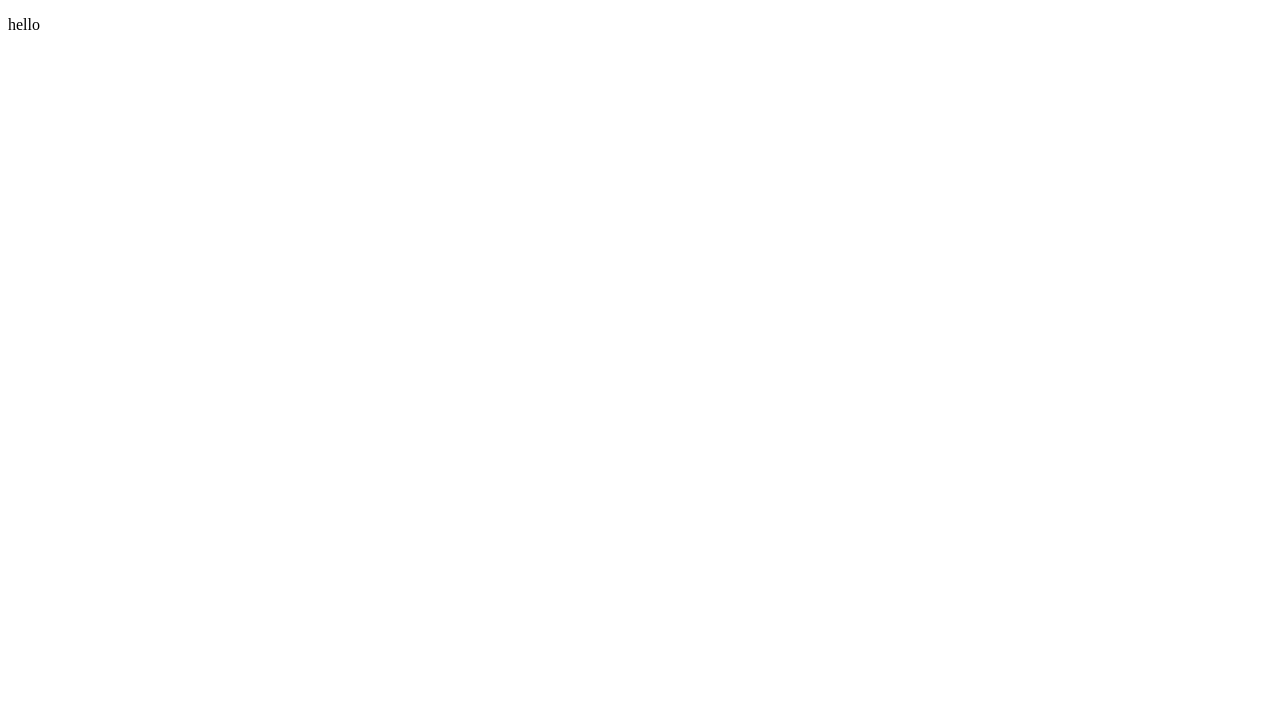
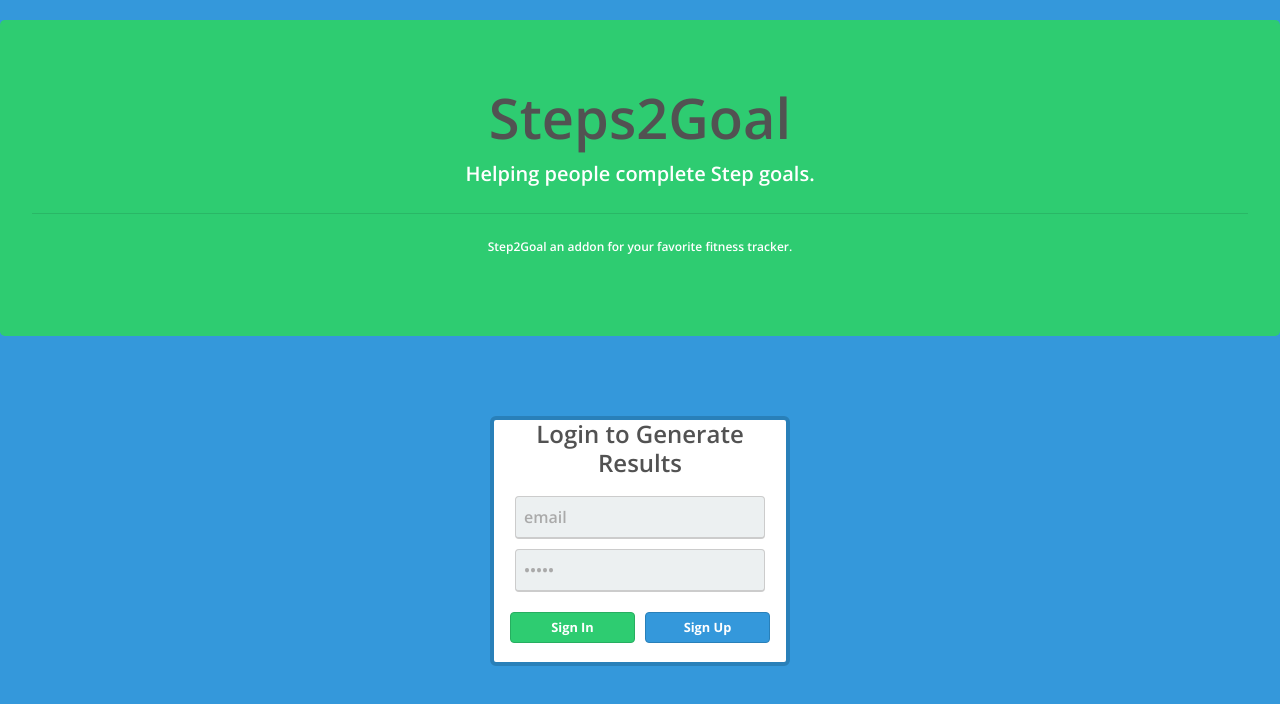
Before and after one commit to rpr8605/Swole, a plain HTML site: page index.html in a window 1280 px wide. Drawn offline with nearby package versions, Linux system fonts and the light colour scheme.

Commit message:
Add files via upload
Here is the skeleton HTML/CSS for the Site

```diff
--- a/index.html
+++ b/index.html
@@ -1,13 +1,51 @@
-<!DOCTYPE html>
+
 <html lang="en">
-<head>
-    <meta charset="UTF-8">
-    <meta name="viewport" content="width=device-width, initial-scale=1.0">
-    <meta http-equiv="X-UA-Compatible" content="ie=edge">
-    <title>Document</title>
-</head>
-<body>
-    <p>hello</p>
+  <head>
+    <meta charset="utf-8">
+    <title>Step2Goal</title>
+    <meta name="description" content="Roughly 155 characters">
+
+    <link href='https://fonts.googleapis.com/css?family=Open+Sans:700,600' rel='stylesheet' type='text/css'>
+    <link rel="stylesheet" href="https://stackpath.bootstrapcdn.com/bootstrap/4.2.1/css/bootstrap.min.css" integrity="sha384-GJzZqFGwb1QTTN6wy59ffF1BuGJpLSa9DkKMp0DgiMDm4iYMj70gZWKYbI706tWS" crossorigin="anonymous">
+    <script src="https://stackpath.bootstrapcdn.com/bootstrap/4.2.1/js/bootstrap.min.js" integrity="sha384-B0UglyR+jN6CkvvICOB2joaf5I4l3gm9GU6Hc1og6Ls7i6U/mkkaduKaBhlAXv9k" crossorigin="anonymous"></script>
+    <link rel="stylesheet" href="style.css">
+  </head>
+  <body>
+
+    <div class="jumbotron">
+        <h1 class="display-4">Steps2Goal</h1>
+        <p class="lead">Helping people complete Step goals.</p>
+        <hr class="my-4">
+        <p>Step2Goal an addon for your favorite fitness tracker.</p>
+
+      </div>
+
+
+
+<br>
+
+<br>
+
+
+
+<form method="post" action="index.html">
+<div class="box">
+<h1>Login to Generate Results</h1>
+
+<input type="email" name="email" value="email" class="email" />
+
+<input type="password" name="email" value="email"  class="email" />
+
+<a href="#"><div class="btn">Sign In</div></a> <!-- End Btn -->
+
+<a href="#"><div id="btn2">Sign Up</div></a> <!-- End Btn2 -->
+
+</div> <!-- End Box -->
+
+</form>
+
 
 </body>
+
+<script src="//ajax.googleapis.com/ajax/libs/jquery/1.9.0/jquery.min.js" type="text/javascript"></script>
 </html>
--- /dev/null
+++ b/style.css
@@ -0,0 +1,109 @@
+body{
+  font-family: 'Open Sans', sans-serif;
+  background:#3498db;
+  margin: 0 auto 0 auto;
+  width:100%;
+  text-align:center;
+  margin: 20px 0px 20px 0px;
+}
+
+p{
+  font-size:12px;
+  text-decoration: none;
+  color:#ffffff;
+}
+
+h1{
+  font-size:1.5em;
+  color:#525252;
+}
+
+.box{
+  background:white;
+  width:300px;
+  border-radius:6px;
+  margin: 0 auto 0 auto;
+  padding:0px 0px 70px 0px;
+  border: #2980b9 4px solid;
+}
+
+.email{
+  background:#ecf0f1;
+  border: #ccc 1px solid;
+  border-bottom: #ccc 2px solid;
+  padding: 8px;
+  width:250px;
+  color:#AAAAAA;
+  margin-top:10px;
+  font-size:1em;
+  border-radius:4px;
+}
+
+.password{
+  border-radius:4px;
+  background:#ecf0f1;
+  border: #ccc 1px solid;
+  padding: 8px;
+  width:250px;
+  font-size:1em;
+}
+
+.btn{
+  background:#2ecc71;
+  width:125px;
+  padding-top:5px;
+  padding-bottom:5px;
+  color:white;
+  border-radius:4px;
+  border: #27ae60 1px solid;
+
+  margin-top:20px;
+  margin-bottom:20px;
+  float:left;
+  margin-left:16px;
+  font-weight:800;
+  font-size:0.8em;
+}
+
+.btn:hover{
+  background:#2CC06B;
+}
+
+#btn2{
+  float:left;
+  background:#3498db;
+  width:125px;  padding-top:5px;
+  padding-bottom:5px;
+  color:white;
+  border-radius:4px;
+  border: #2980b9 1px solid;
+
+  margin-top:20px;
+  margin-bottom:20px;
+  margin-left:10px;
+  font-weight:800;
+  font-size:0.8em;
+}
+
+#btn2:hover{
+background:#3594D2;
+}
+
+.jumbotron{
+
+    background: #2ecc71;
+
+}
+
+.bodyContent{
+display:inline-block;
+
+
+}
+
+table{
+
+    color:white;
+    border-color:white;
+
+}
```
Also changed, not shown: results.html (added, +74 -0 lines).
